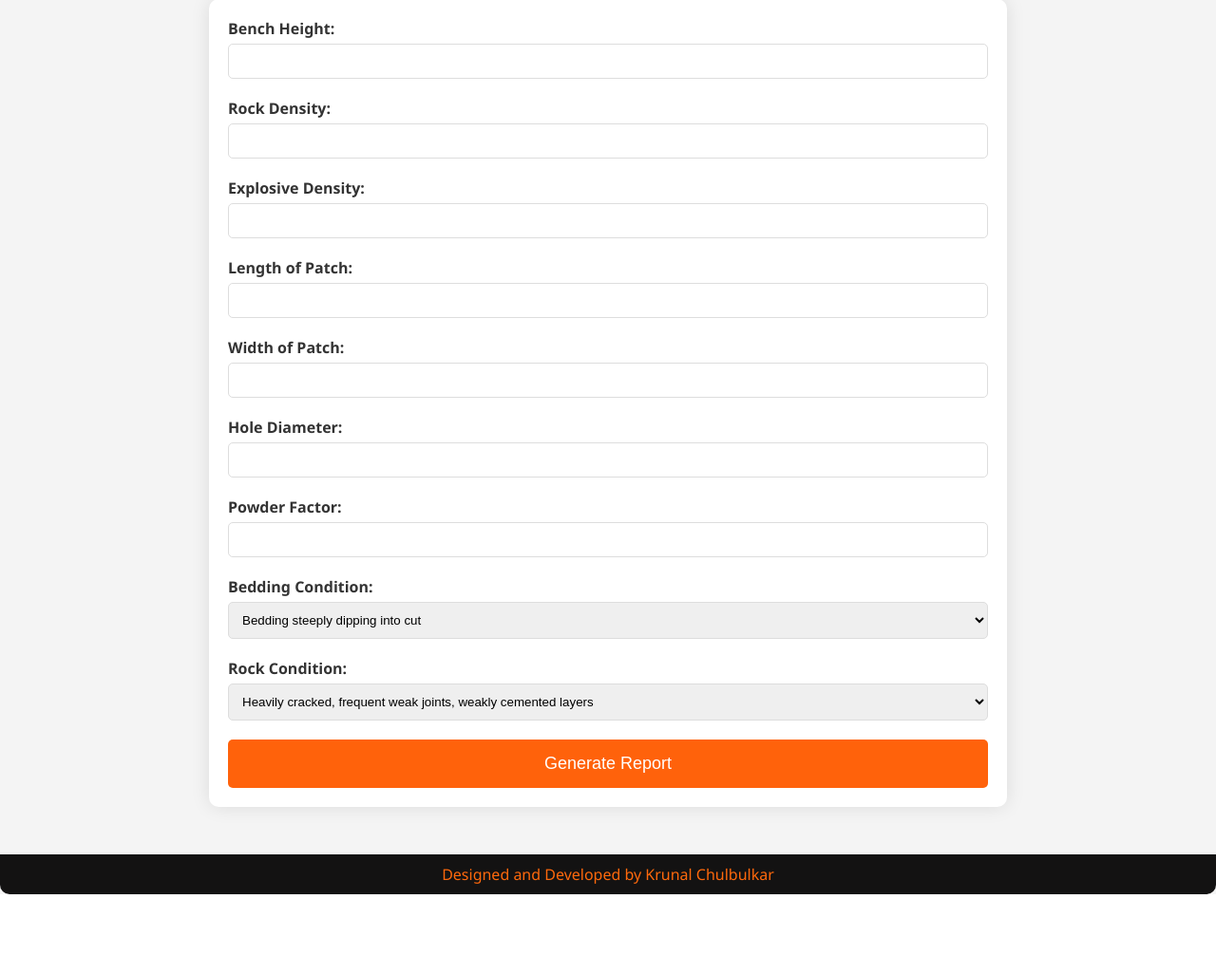
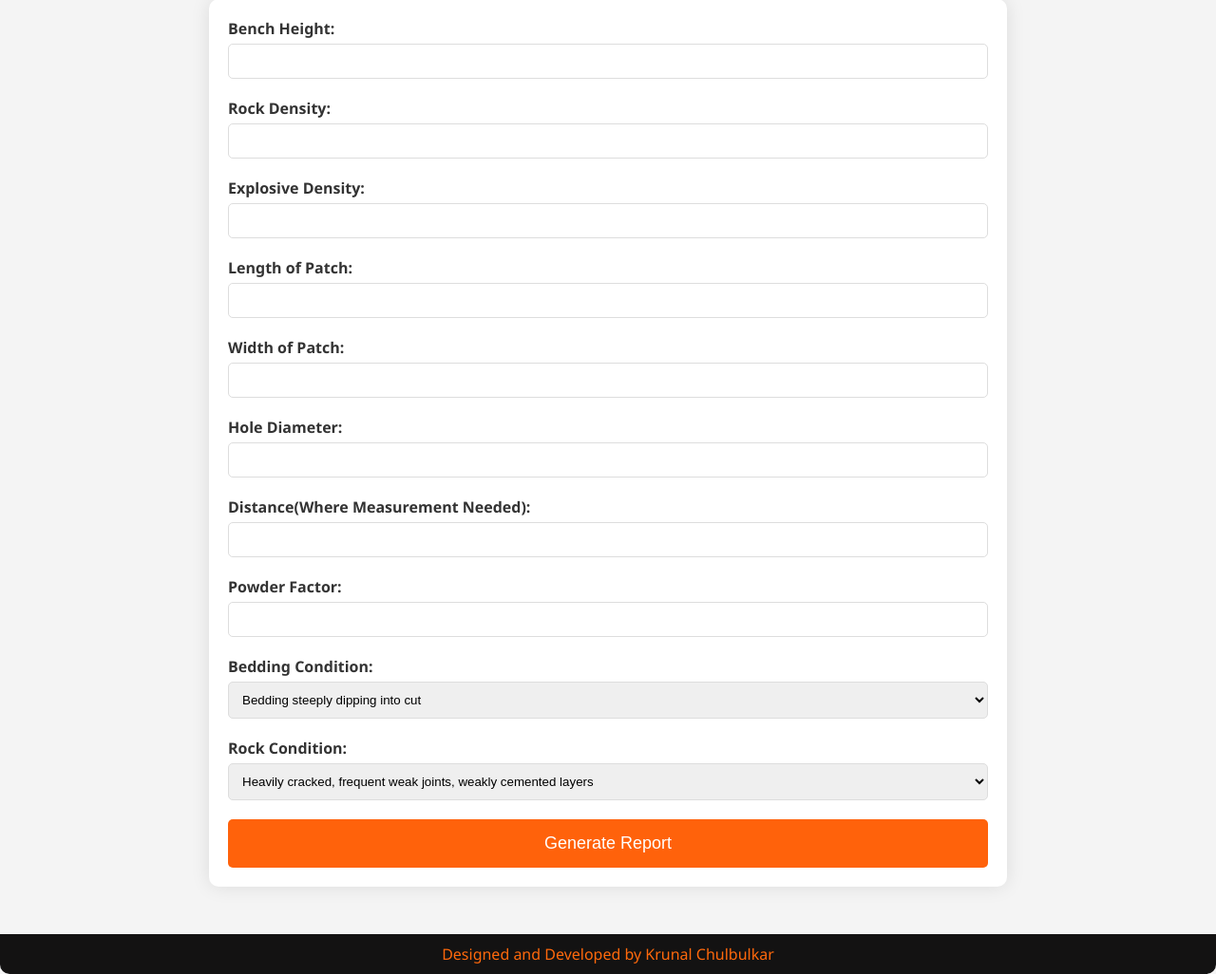
Before and after one commit to AWMKRUNAL/BlastSuggest, a Flask app: page / in a window 1280 px wide. Shown: the part 149-1175 px from the top of the page at 95% size. Before the commit the page ends 1091 px from the top, so only its background shows below. Run offline with Flask 3, Linux system fonts and the light colour scheme.

Commit message:
Update index.html

```diff
--- a/templates/index.html
+++ b/templates/index.html
@@ -133,6 +133,10 @@
                 <label for="hole_diameter">Hole Diameter:</label>
                 <input type="number" step="0.01" id="hole_diameter" name="hole_diameter" required>
             </div>
+	    <div class="form-group">
+                <label for="distance">Distance(Where Measurement Needed):</label>
+                <input type="number" step="0.01" id="distance" name="distance" required>
+            </div>
             <div class="form-group">
                 <label for="powder_factor">Powder Factor:</label>
                 <input type="number" step="0.01" id="powder_factor" name="powder_factor" required>
```
